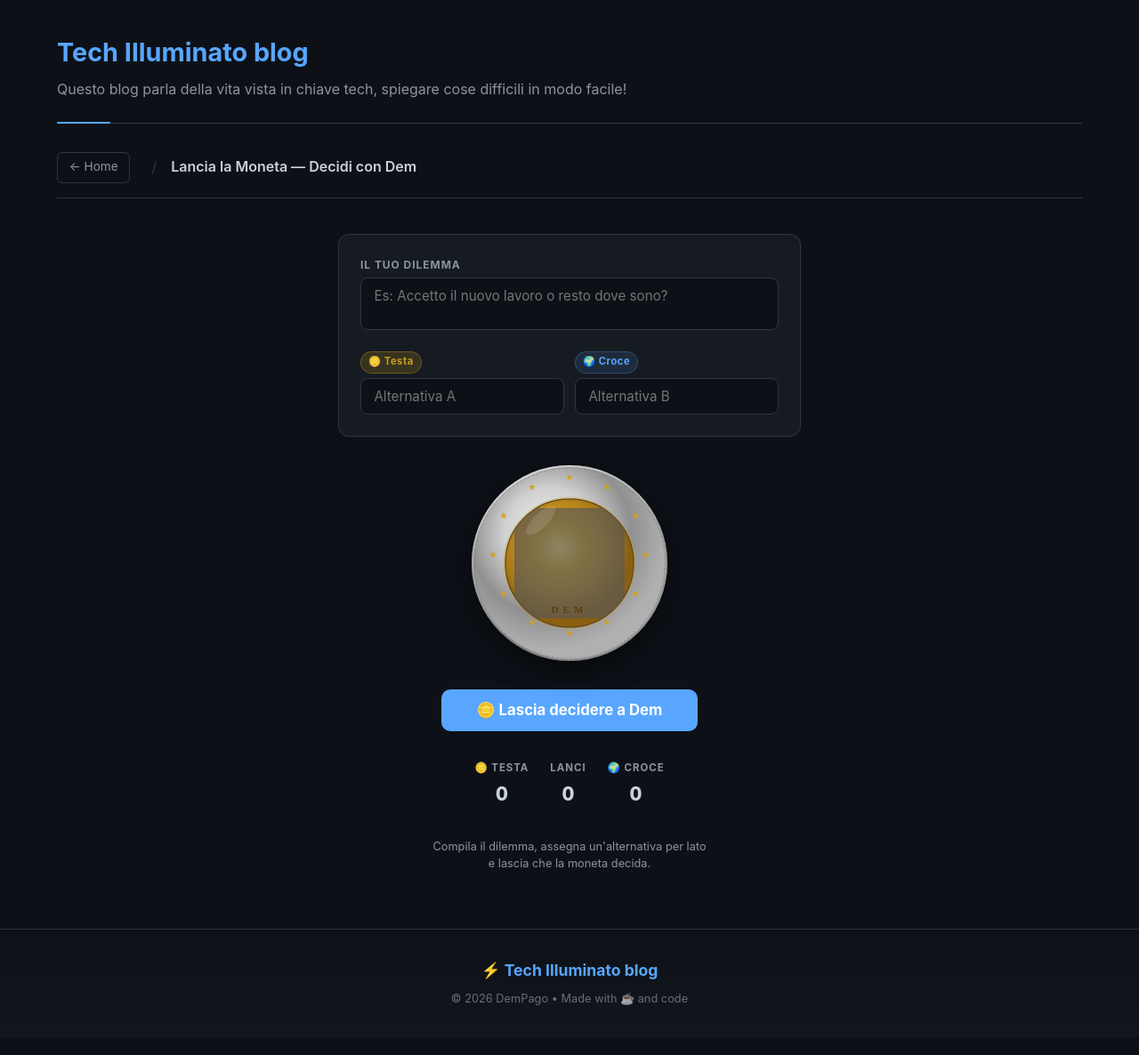
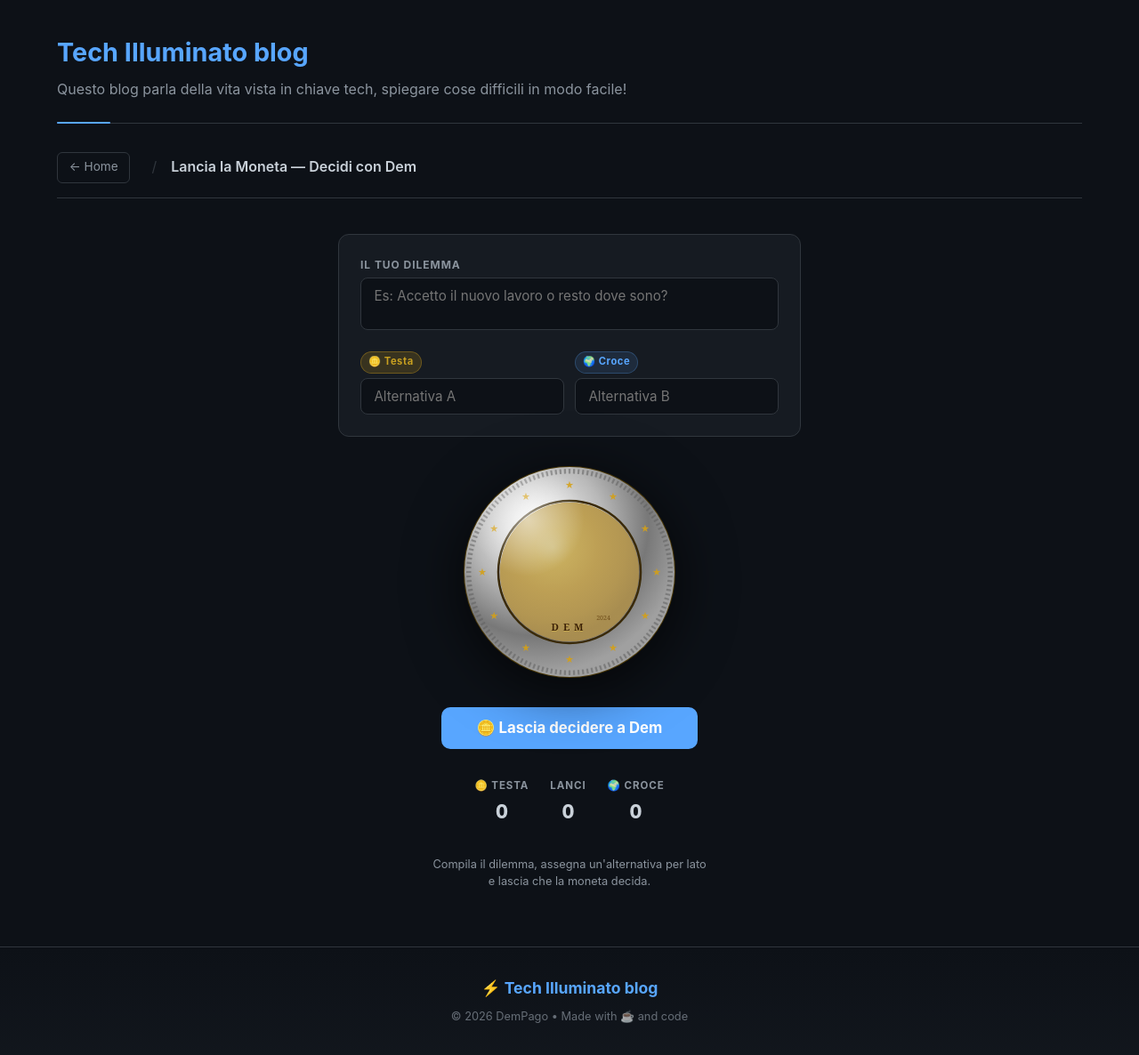
Before and after one commit to DemPago/DemPago.github.io, a Jekyll site: the page built from app/lancio-moneta.html, in a window 1280 px wide. Shown: the whole page at 89% size. Built offline with Jekyll 4.4.1, drawn with Linux system fonts in a browser that asks for light colours; grey boxes are pictures that could not be loaded.

Commit message:
Moneta 2€: reeding reale 140 denti, gradients direzionali, foto Dem con tint oro, stelle generate via JS

```diff
--- a/app/lancio-moneta.html
+++ b/app/lancio-moneta.html
@@ -27,7 +27,6 @@
   flex-direction: column;
   gap: 1rem;
 }
-
 .dilemma-card label {
   display: block;
   font-size: 0.75rem;
@@ -37,7 +36,6 @@
   color: var(--text-muted);
   margin-bottom: 0.35rem;
 }
-
 .dilemma-card input,
 .dilemma-card textarea {
   width: 100%;
@@ -61,12 +59,9 @@
   grid-template-columns: 1fr 1fr;
   gap: 0.75rem;
 }
-@media (max-width: 420px) {
-  .alternatives-row { grid-template-columns: 1fr; }
-}
+@media (max-width: 420px) { .alternatives-row { grid-template-columns: 1fr; } }
 
 .alt-field { display: flex; flex-direction: column; }
-
 .alt-badge {
   display: inline-block;
   font-size: 0.7rem;
@@ -82,47 +77,36 @@
 
 /* ── Coin stage ─────────────────────────────────────────── */
 .coin-stage {
-  perspective: 900px;
-  width: 220px;
-  height: 220px;
+  perspective: 1000px;
+  width: 240px;
+  height: 240px;
   cursor: pointer;
   user-select: none;
-  flex-shrink: 0;
+  filter: drop-shadow(0 12px 32px rgba(0,0,0,0.7));
 }
-
 .coin {
-  width: 220px;
-  height: 220px;
+  width: 240px;
+  height: 240px;
   position: relative;
   transform-style: preserve-3d;
 }
-
 .coin-face {
   position: absolute;
-  width: 220px;
-  height: 220px;
+  width: 240px;
+  height: 240px;
   border-radius: 50%;
   backface-visibility: hidden;
   -webkit-backface-visibility: hidden;
-  overflow: hidden;
+  overflow: visible;
 }
-
-.coin-testa {
-  background: radial-gradient(circle at 40% 35%, #f0f0f0 0%, #d8d8d8 30%, #a8a8a8 50%, #888 65%, #aaa 80%);
-  box-shadow: inset 0 2px 6px rgba(255,255,255,0.6), inset 0 -2px 6px rgba(0,0,0,0.4), 0 8px 30px rgba(0,0,0,0.6);
-}
-.coin-croce {
-  background: radial-gradient(circle at 60% 35%, #f0f0f0 0%, #d8d8d8 30%, #a8a8a8 50%, #888 65%, #aaa 80%);
-  box-shadow: inset 0 2px 6px rgba(255,255,255,0.6), inset 0 -2px 6px rgba(0,0,0,0.4), 0 8px 30px rgba(0,0,0,0.6);
-  transform: rotateY(180deg);
-}
+.coin-croce { transform: rotateY(180deg); }
 
 @keyframes flip-coin {
   0%   { transform: rotateY(0deg); }
   100% { transform: rotateY(var(--flip-end)); }
 }
 .coin.flipping {
-  animation: flip-coin var(--flip-duration) cubic-bezier(0.4,0,0.6,1) forwards;
+  animation: flip-coin var(--flip-duration) cubic-bezier(0.33,0,0.66,1) forwards;
 }
 
 /* ── Button ─────────────────────────────────────────────── */
@@ -153,56 +137,27 @@
   display: none;
   flex-direction: column;
   gap: 0.5rem;
-  opacity: 0;
-  transform: translateY(8px);
-  transition: opacity 0.35s ease, transform 0.35s ease;
 }
-.coin-result.show {
-  display: flex;
-  opacity: 1;
-  transform: translateY(0);
-}
+.coin-result.show { display: flex; }
 .coin-result.res-testa { border-color: rgba(212,160,23,0.4); }
 .coin-result.res-croce { border-color: rgba(88,166,255,0.3); }
-
-.res-label {
-  font-size: 0.75rem;
-  font-weight: 700;
-  text-transform: uppercase;
-  letter-spacing: 0.1em;
-  color: var(--text-muted);
-}
-.res-winner {
-  font-size: 1.5rem;
-  font-weight: 800;
-  line-height: 1.3;
-}
+.res-label  { font-size: 0.75rem; font-weight: 700; text-transform: uppercase; letter-spacing: 0.1em; color: var(--text-muted); }
+.res-winner { font-size: 1.5rem; font-weight: 800; line-height: 1.3; }
 .res-testa .res-winner { color: #c8a020; }
 .res-croce .res-winner { color: var(--accent); }
-
-.res-dilemma {
-  font-size: 0.82rem;
-  color: var(--text-muted);
-  font-style: italic;
-}
+.res-dilemma { font-size: 0.82rem; color: var(--text-muted); font-style: italic; }
 
 /* ── Stats ──────────────────────────────────────────────── */
-.coin-stats {
-  display: flex;
-  gap: 1.5rem;
-  font-size: 0.9rem;
-  color: var(--text-muted);
-}
-.stat-item { display: flex; flex-direction: column; align-items: center; gap: 0.2rem; }
-.stat-label { font-size: 0.72rem; font-weight: 700; text-transform: uppercase; letter-spacing: 0.08em; }
+.coin-stats { display: flex; gap: 1.5rem; }
+.stat-item  { display: flex; flex-direction: column; align-items: center; gap: 0.2rem; }
+.stat-label { font-size: 0.72rem; font-weight: 700; text-transform: uppercase; letter-spacing: 0.08em; color: var(--text-muted); }
 .stat-value { font-size: 1.35rem; font-weight: 800; color: var(--text); font-variant-numeric: tabular-nums; }
-
-.coin-hint { font-size: 0.8rem; color: var(--text-muted); text-align: center; line-height: 1.5; }
+.coin-hint  { font-size: 0.8rem; color: var(--text-muted); text-align: center; line-height: 1.5; }
 </style>
 
 <div class="coin-app">
 
-  <!-- ── Dilemma form ──────────────────────────────────── -->
+  <!-- ── Form dilemma ──────────────────────────────────── -->
   <div class="dilemma-card">
     <div>
       <label for="dilemma-text">Il tuo dilemma</label>
@@ -224,149 +179,173 @@
   <div class="coin-stage" onclick="lancia()" title="Clicca per lanciare">
     <div class="coin" id="coin">
 
-      <!-- TESTA — lato Dem -->
+      <!-- ══ TESTA — lato Dem ══ -->
       <div class="coin-face coin-testa">
-        <svg viewBox="0 0 220 220" xmlns="http://www.w3.org/2000/svg" width="220" height="220">
+        <svg id="svg-testa" viewBox="0 0 240 240" xmlns="http://www.w3.org/2000/svg"
+             xmlns:xlink="http://www.w3.org/1999/xlink" width="240" height="240">
           <defs>
-            <radialGradient id="goldT" cx="42%" cy="38%" r="55%">
-              <stop offset="0%"   stop-color="#f7e57a"/>
-              <stop offset="35%"  stop-color="#d4a017"/>
-              <stop offset="65%"  stop-color="#b8861a"/>
-              <stop offset="100%" stop-color="#8a6010"/>
+            <!-- Oro disco interno -->
+            <radialGradient id="gGoldT" cx="38%" cy="32%" r="65%">
+              <stop offset="0%"   stop-color="#fdf0a0"/>
+              <stop offset="20%"  stop-color="#e8c040"/>
+              <stop offset="50%"  stop-color="#c49020"/>
+              <stop offset="80%"  stop-color="#a07018"/>
+              <stop offset="100%" stop-color="#7a5010"/>
             </radialGradient>
-            <radialGradient id="silverT" cx="40%" cy="35%" r="60%">
-              <stop offset="0%"   stop-color="#f5f5f5"/>
-              <stop offset="40%"  stop-color="#d0d0d0"/>
-              <stop offset="70%"  stop-color="#909090"/>
-              <stop offset="100%" stop-color="#b0b0b0"/>
+            <!-- Argento anello esterno -->
+            <radialGradient id="gSilverT" cx="35%" cy="28%" r="70%">
+              <stop offset="0%"   stop-color="#ffffff"/>
+              <stop offset="15%"  stop-color="#e8e8e8"/>
+              <stop offset="45%"  stop-color="#b8b8b8"/>
+              <stop offset="75%"  stop-color="#787878"/>
+              <stop offset="100%" stop-color="#a0a0a0"/>
             </radialGradient>
-            <clipPath id="clipT"><circle cx="110" cy="110" r="72"/></clipPath>
+            <!-- Riflesso speculare -->
+            <radialGradient id="gSpecT" cx="30%" cy="25%" r="45%">
+              <stop offset="0%"  stop-color="rgba(255,255,255,0.55)"/>
+              <stop offset="60%" stop-color="rgba(255,255,255,0.0)"/>
+            </radialGradient>
+            <!-- Filtro foto: b/n + alto contrasto + tint oro -->
+            <filter id="fPhotoT" color-interpolation-filters="sRGB">
+              <feColorMatrix type="saturate" values="0"/>
+              <feComponentTransfer>
+                <feFuncR type="gamma" amplitude="1.1" exponent="0.85" offset="0.0"/>
+                <feFuncG type="gamma" amplitude="1.0" exponent="0.90" offset="0.0"/>
+                <feFuncB type="gamma" amplitude="0.7" exponent="1.1"  offset="0.0"/>
+              </feComponentTransfer>
+            </filter>
+            <!-- Incavo del bordo moneta -->
+            <clipPath id="clipInnerT"><circle cx="120" cy="120" r="78"/></clipPath>
+            <clipPath id="clipOuterT"><circle cx="120" cy="120" r="118"/></clipPath>
           </defs>
 
-          <!-- Anello argento -->
-          <circle cx="110" cy="110" r="108" fill="url(#silverT)"/>
-          <circle cx="110" cy="110" r="107" fill="none" stroke="#777" stroke-width="1" stroke-dasharray="3 2" opacity="0.5"/>
+          <!-- BORDO ESTERNO scuro (spessore moneta) -->
+          <circle cx="120" cy="120" r="119" fill="#4a3808"/>
 
-          <!-- Disco oro -->
-          <circle cx="110" cy="110" r="72" fill="url(#goldT)"/>
-          <circle cx="110" cy="110" r="72" fill="none" stroke="#6a4a10" stroke-width="1.5"/>
-          <circle cx="110" cy="110" r="74" fill="none" stroke="#c8a030" stroke-width="0.8" opacity="0.6"/>
+          <!-- ANELLO ARGENTO -->
+          <circle cx="120" cy="120" r="118" fill="url(#gSilverT)"/>
 
-          <!-- 12 stelle UE -->
-          <g fill="#d4a017" font-size="9" text-anchor="middle" dominant-baseline="central">
-            <text x="110" y="13">★</text>
-            <text x="152" y="24">★</text>
-            <text x="184" y="56">★</text>
-            <text x="196" y="100">★</text>
-            <text x="184" y="144">★</text>
-            <text x="152" y="176">★</text>
-            <text x="110" y="188">★</text>
-            <text x="68"  y="176">★</text>
-            <text x="36"  y="144">★</text>
-            <text x="24"  y="100">★</text>
-            <text x="36"  y="56">★</text>
-            <text x="68"  y="24">★</text>
-          </g>
+          <!-- Reeding: dentellatura generata via JS, inserita qui -->
+          <g id="reeding-testa" fill="#606060" opacity="0.55"></g>
 
-          <!-- Contenuto disco: foto di Dem -->
-          <g clip-path="url(#clipT)">
-            <!-- Foto profilo Dem in bianco e nero stile incisione -->
-            <filter id="incision">
-              <feColorMatrix type="saturate" values="0"/>
-              <feComponentTransfer>
-                <feFuncR type="linear" slope="1.3" intercept="-0.15"/>
-                <feFuncG type="linear" slope="1.3" intercept="-0.15"/>
-                <feFuncB type="linear" slope="1.3" intercept="-0.15"/>
-              </feComponentTransfer>
-              <feBlend in="SourceGraphic" mode="multiply"/>
-            </filter>
-            <image href="/profilo.png"
-                   x="48" y="48" width="124" height="124"
-                   clip-path="url(#clipT)"
-                   filter="url(#incision)"
-                   preserveAspectRatio="xMidYMid slice"
-                   opacity="0.82"/>
+          <!-- Solco separazione bimetallica -->
+          <circle cx="120" cy="120" r="80" fill="none" stroke="#3a2a08" stroke-width="2.5"/>
+          <circle cx="120" cy="120" r="77" fill="none" stroke="#c8a030" stroke-width="0.8" opacity="0.5"/>
 
-            <!-- Leggero overlay dorato per effetto moneta -->
-            <circle cx="110" cy="110" r="72" fill="url(#goldT)" opacity="0.18"/>
+          <!-- DISCO ORO interno -->
+          <circle cx="120" cy="120" r="78" fill="url(#gGoldT)"/>
 
-            <!-- "DEM" testo inciso in basso -->
-            <text x="110" y="166" text-anchor="middle"
-                  font-size="11" font-weight="900" font-family="serif"
-                  fill="#5a3808" letter-spacing="5" opacity="0.9">DEM</text>
-          </g>
+          <!-- Foto Dem nel disco -->
+          <image href="/profilo.png"
+                 x="42" y="42" width="156" height="156"
+                 clip-path="url(#clipInnerT)"
+                 filter="url(#fPhotoT)"
+                 preserveAspectRatio="xMidYMid slice"/>
 
-          <!-- Luce riflessa anello -->
-          <ellipse cx="78" cy="62" rx="22" ry="8" fill="white" opacity="0.12" transform="rotate(-45 78 62)"/>
+          <!-- Velo dorato sulla foto per integrazione -->
+          <circle cx="120" cy="120" r="78" fill="url(#gGoldT)" opacity="0.28" clip-path="url(#clipInnerT)"/>
+
+          <!-- Testo DEM in basso nel disco -->
+          <text x="120" y="186" text-anchor="middle"
+                font-size="11" font-weight="900" font-family="Georgia,serif"
+                fill="#3a2008" letter-spacing="5"
+                style="text-shadow:0 1px 0 rgba(255,220,80,0.4)">DEM</text>
+
+          <!-- Anno in basso a destra -->
+          <text x="158" y="174" text-anchor="middle" font-size="7"
+                fill="#5a3808" font-family="Georgia,serif" opacity="0.75">2024</text>
+
+          <!-- Riflesso speculare su tutto -->
+          <circle cx="120" cy="120" r="118" fill="url(#gSpecT)"/>
         </svg>
       </div>
 
-      <!-- CROCE — lato europeo -->
+      <!-- ══ CROCE — lato europeo 2€ ══ -->
       <div class="coin-face coin-croce">
-        <svg viewBox="0 0 220 220" xmlns="http://www.w3.org/2000/svg" width="220" height="220">
+        <svg id="svg-croce" viewBox="0 0 240 240" xmlns="http://www.w3.org/2000/svg"
+             width="240" height="240">
           <defs>
-            <radialGradient id="goldC" cx="58%" cy="38%" r="55%">
-              <stop offset="0%"   stop-color="#f7e57a"/>
-              <stop offset="35%"  stop-color="#d4a017"/>
-              <stop offset="65%"  stop-color="#b8861a"/>
-              <stop offset="100%" stop-color="#8a6010"/>
+            <radialGradient id="gGoldC" cx="62%" cy="32%" r="65%">
+              <stop offset="0%"   stop-color="#fdf0a0"/>
+              <stop offset="20%"  stop-color="#e8c040"/>
+              <stop offset="50%"  stop-color="#c49020"/>
+              <stop offset="80%"  stop-color="#a07018"/>
+              <stop offset="100%" stop-color="#7a5010"/>
             </radialGradient>
-            <radialGradient id="silverC" cx="60%" cy="35%" r="60%">
-              <stop offset="0%"   stop-color="#f5f5f5"/>
-              <stop offset="40%"  stop-color="#d0d0d0"/>
-              <stop offset="70%"  stop-color="#909090"/>
-              <stop offset="100%" stop-color="#b0b0b0"/>
+            <radialGradient id="gSilverC" cx="65%" cy="28%" r="70%">
+              <stop offset="0%"   stop-color="#ffffff"/>
+              <stop offset="15%"  stop-color="#e8e8e8"/>
+              <stop offset="45%"  stop-color="#b8b8b8"/>
+              <stop offset="75%"  stop-color="#787878"/>
+              <stop offset="100%" stop-color="#a0a0a0"/>
             </radialGradient>
-            <clipPath id="clipC"><circle cx="110" cy="110" r="72"/></clipPath>
+            <radialGradient id="gSpecC" cx="70%" cy="25%" r="45%">
+              <stop offset="0%"  stop-color="rgba(255,255,255,0.55)"/>
+              <stop offset="60%" stop-color="rgba(255,255,255,0.0)"/>
+            </radialGradient>
+            <clipPath id="clipInnerC"><circle cx="120" cy="120" r="78"/></clipPath>
           </defs>
 
-          <circle cx="110" cy="110" r="108" fill="url(#silverC)"/>
-          <circle cx="110" cy="110" r="107" fill="none" stroke="#777" stroke-width="1" stroke-dasharray="3 2" opacity="0.5"/>
-          <circle cx="110" cy="110" r="72" fill="url(#goldC)"/>
-          <circle cx="110" cy="110" r="72" fill="none" stroke="#6a4a10" stroke-width="1.5"/>
-          <circle cx="110" cy="110" r="74" fill="none" stroke="#c8a030" stroke-width="0.8" opacity="0.6"/>
+          <circle cx="120" cy="120" r="119" fill="#4a3808"/>
+          <circle cx="120" cy="120" r="118" fill="url(#gSilverC)"/>
 
-          <g fill="#d4a017" font-size="9" text-anchor="middle" dominant-baseline="central">
-            <text x="110" y="13">★</text>
-            <text x="152" y="24">★</text>
-            <text x="184" y="56">★</text>
-            <text x="196" y="100">★</text>
-            <text x="184" y="144">★</text>
-            <text x="152" y="176">★</text>
-            <text x="110" y="188">★</text>
-            <text x="68"  y="176">★</text>
-            <text x="36"  y="144">★</text>
-            <text x="24"  y="100">★</text>
-            <text x="36"  y="56">★</text>
-            <text x="68"  y="24">★</text>
+          <g id="reeding-croce" fill="#606060" opacity="0.55"></g>
+
+          <circle cx="120" cy="120" r="80" fill="none" stroke="#3a2a08" stroke-width="2.5"/>
+          <circle cx="120" cy="120" r="77" fill="none" stroke="#c8a030" stroke-width="0.8" opacity="0.5"/>
+          <circle cx="120" cy="120" r="78" fill="url(#gGoldC)"/>
+
+          <!-- Stelle UE sull'anello (12 stelle) -->
+          <g id="stars-croce" fill="#d4a017" opacity="0.9"></g>
+
+          <!-- Cartina Europa -->
+          <g clip-path="url(#clipInnerC)" fill="#7a5010" stroke="#5a3808"
+             stroke-width="0.5" opacity="0.8">
+            <path d="M74 104 Q78 87 87 79 Q96 71 105 70
+                     Q109 74 107 82 Q113 76 122 74
+                     Q129 76 130 83 Q135 79 141 79
+                     Q148 83 146 92 Q150 90 154 95
+                     Q156 102 152 108 Q147 115 138 117
+                     Q144 122 142 128 Q138 134 129 134
+                     Q125 140 120 144 Q114 148 108 146
+                     Q101 142 99 135 Q92 131 85 126
+                     Q77 119 74 111 Q72 107 74 104Z"/>
+            <path d="M105 70 Q109 60 116 55 Q123 52 127 57
+                     Q131 63 129 70 Q124 66 119 68 Q113 70 105 70Z"/>
+            <path d="M127 57 Q133 50 138 54 Q140 61 136 68
+                     Q131 65 127 57Z"/>
+            <path d="M74 104 Q67 105 65 114 Q65 123 72 127
+                     Q76 129 80 124 Q78 117 80 110 Q78 107 74 104Z"/>
+            <path d="M120 134 Q122 143 124 152
+                     Q122 158 118 160 Q114 157 114 149
+                     Q116 140 120 134Z"/>
+            <path d="M116 162 Q120 162 122 167
+                     Q120 170 116 168 Q113 165 116 162Z"/>
+            <path d="M68 88 Q73 82 77 84 Q79 89 75 93
+                     Q71 93 68 88Z"/>
           </g>
 
-          <g clip-path="url(#clipC)" fill="#a07010" stroke="#7a5008" stroke-width="0.4" opacity="0.75">
-            <path d="M68 95 Q72 80 80 72 Q88 65 96 64 Q100 68 98 75 Q104 70 112 68 Q118 70 120 76 Q124 72 130 72 Q136 76 134 84 Q138 82 142 86 Q144 92 140 98 Q136 104 128 106 Q134 110 132 116 Q128 122 120 122 Q116 128 112 132 Q106 136 100 134 Q94 130 92 124 Q86 120 80 116 Q72 110 68 102 Q66 98 68 95Z"/>
-            <path d="M98 64 Q102 55 108 50 Q114 47 118 52 Q122 57 120 64 Q116 60 112 62 Q106 64 98 64Z"/>
-            <path d="M118 52 Q124 46 128 50 Q130 56 126 62 Q122 60 118 52Z"/>
-            <path d="M68 95 Q62 96 60 104 Q60 112 66 116 Q70 118 74 114 Q72 108 74 102 Q72 98 68 95Z"/>
-            <path d="M112 122 Q114 130 116 138 Q114 144 110 146 Q106 143 106 136 Q108 128 112 122Z"/>
-            <path d="M108 148 Q112 148 114 152 Q112 155 108 153 Q105 150 108 148Z"/>
-            <path d="M64 80 Q68 75 72 76 Q74 80 70 84 Q66 84 64 80Z"/>
+          <!-- "2" grande -->
+          <text x="128" y="130" text-anchor="middle"
+                font-size="58" font-weight="900" font-family="Georgia,serif"
+                fill="#4a2e08" stroke="#2a1808" stroke-width="0.8"
+                opacity="0.88">2</text>
+          <text x="128" y="143" text-anchor="middle"
+                font-size="9" font-weight="700" font-family="Georgia,serif"
+                fill="#4a2e08" letter-spacing="3">EURO</text>
+
+          <!-- Linee orizzontali campo sinistro -->
+          <g stroke="#6a4010" stroke-width="0.9" opacity="0.5">
+            <line x1="50" y1="102" x2="83" y2="102"/>
+            <line x1="50" y1="107" x2="80" y2="107"/>
+            <line x1="50" y1="112" x2="79" y2="112"/>
+            <line x1="50" y1="117" x2="79" y2="117"/>
+            <line x1="50" y1="122" x2="80" y2="122"/>
+            <line x1="50" y1="127" x2="82" y2="127"/>
+            <line x1="50" y1="132" x2="84" y2="132"/>
           </g>
 
-          <text x="118" y="122" text-anchor="middle"
-                font-size="52" font-weight="900" font-family="serif"
-                fill="#5a3808" stroke="#3a2008" stroke-width="0.5" opacity="0.85">2</text>
-          <text x="118" y="135" text-anchor="middle"
-                font-size="8.5" font-weight="700" font-family="serif"
-                fill="#5a3808" letter-spacing="2.5">EURO</text>
-
-          <line x1="48" y1="96"  x2="78" y2="96"  stroke="#7a5010" stroke-width="0.8" opacity="0.5"/>
-          <line x1="48" y1="100" x2="75" y2="100" stroke="#7a5010" stroke-width="0.8" opacity="0.5"/>
-          <line x1="48" y1="104" x2="72" y2="104" stroke="#7a5010" stroke-width="0.8" opacity="0.5"/>
-          <line x1="48" y1="108" x2="70" y2="108" stroke="#7a5010" stroke-width="0.8" opacity="0.5"/>
-          <line x1="48" y1="112" x2="70" y2="112" stroke="#7a5010" stroke-width="0.8" opacity="0.5"/>
-          <line x1="48" y1="116" x2="72" y2="116" stroke="#7a5010" stroke-width="0.8" opacity="0.5"/>
-          <line x1="48" y1="120" x2="74" y2="120" stroke="#7a5010" stroke-width="0.8" opacity="0.5"/>
-
-          <ellipse cx="142" cy="62" rx="22" ry="8" fill="white" opacity="0.12" transform="rotate(45 142 62)"/>
+          <circle cx="120" cy="120" r="118" fill="url(#gSpecC)"/>
         </svg>
       </div>
 
@@ -375,8 +354,8 @@
 
   <!-- ── Risultato ─────────────────────────────────────── -->
   <div class="coin-result" id="coin-result">
-    <span class="res-label" id="res-label"></span>
-    <span class="res-winner" id="res-winner"></span>
+    <span class="res-label"   id="res-label"></span>
+    <span class="res-winner"  id="res-winner"></span>
     <span class="res-dilemma" id="res-dilemma"></span>
   </div>
 
@@ -404,6 +383,76 @@
 </div>
 
 <script>
+/* ── Genera reeding (dentellatura bordo) ─────────────────── */
+function buildReeding(groupId) {
+  const g   = document.getElementById(groupId);
+  const cx  = 120, cy = 120, r = 113;
+  const N   = 140; // numero denti
+  const tw  = 2.2; // larghezza dente (gradi)
+  for (let i = 0; i < N; i++) {
+    const angle = (360 / N) * i - 90;
+    const rad   = angle * Math.PI / 180;
+    const rect  = document.createElementNS('http://www.w3.org/2000/svg', 'rect');
+    rect.setAttribute('x',         cx + (r - 2.5));
+    rect.setAttribute('y',         cy - tw / 2);
+    rect.setAttribute('width',     5.5);
+    rect.setAttribute('height',    tw);
+    rect.setAttribute('rx',        0.5);
+    rect.setAttribute('transform', `rotate(${angle} ${cx} ${cy})`);
+    g.appendChild(rect);
+  }
+}
+
+/* ── Genera stelle UE sull'anello ────────────────────────── */
+function buildStars(groupId) {
+  const g  = document.getElementById(groupId);
+  const cx = 120, cy = 120, r = 98;
+  for (let i = 0; i < 12; i++) {
+    const angle = (360 / 12) * i - 90;
+    const rad   = angle * Math.PI / 180;
+    const x     = cx + r * Math.cos(rad);
+    const y     = cy + r * Math.sin(rad);
+    const txt   = document.createElementNS('http://www.w3.org/2000/svg', 'text');
+    txt.setAttribute('x',                x);
+    txt.setAttribute('y',                y);
+    txt.setAttribute('text-anchor',      'middle');
+    txt.setAttribute('dominant-baseline','central');
+    txt.setAttribute('font-size',        '10');
+    txt.textContent = '★';
+    g.appendChild(txt);
+  }
+}
+
+buildReeding('reeding-testa');
+buildReeding('reeding-croce');
+buildStars('stars-croce');
+
+/* ── Aggiungi stelle anche sul lato Testa sull'anello ─────── */
+(function() {
+  const g  = document.createElementNS('http://www.w3.org/2000/svg', 'g');
+  g.setAttribute('fill',    '#d4a017');
+  g.setAttribute('opacity', '0.9');
+  const svg = document.getElementById('svg-testa');
+  // Insert before the specular highlight (last child)
+  svg.insertBefore(g, svg.lastElementChild);
+  const cx = 120, cy = 120, r = 98;
+  for (let i = 0; i < 12; i++) {
+    const angle = (360 / 12) * i - 90;
+    const rad   = angle * Math.PI / 180;
+    const x     = cx + r * Math.cos(rad);
+    const y     = cy + r * Math.sin(rad);
+    const txt   = document.createElementNS('http://www.w3.org/2000/svg', 'text');
+    txt.setAttribute('x',                x);
+    txt.setAttribute('y',                y);
+    txt.setAttribute('text-anchor',      'middle');
+    txt.setAttribute('dominant-baseline','central');
+    txt.setAttribute('font-size',        '10');
+    txt.textContent = '★';
+    g.appendChild(txt);
+  }
+})();
+
+/* ── Flip logic ──────────────────────────────────────────── */
 let isFlipping    = false;
 let totalRotation = 0;
 let stats         = { testa: 0, croce: 0 };
```
Also changed, not shown: other parts of app/lancio-moneta.html (+4 -4 lines).
